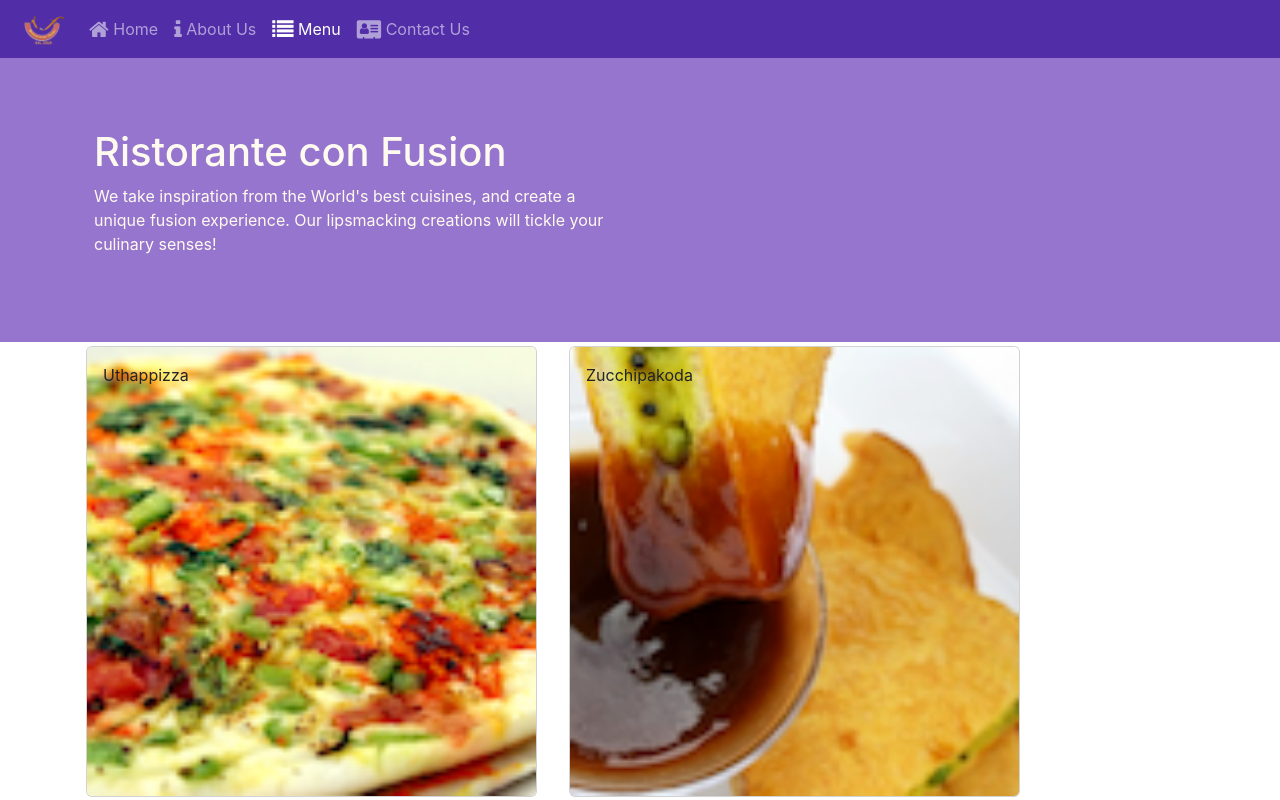
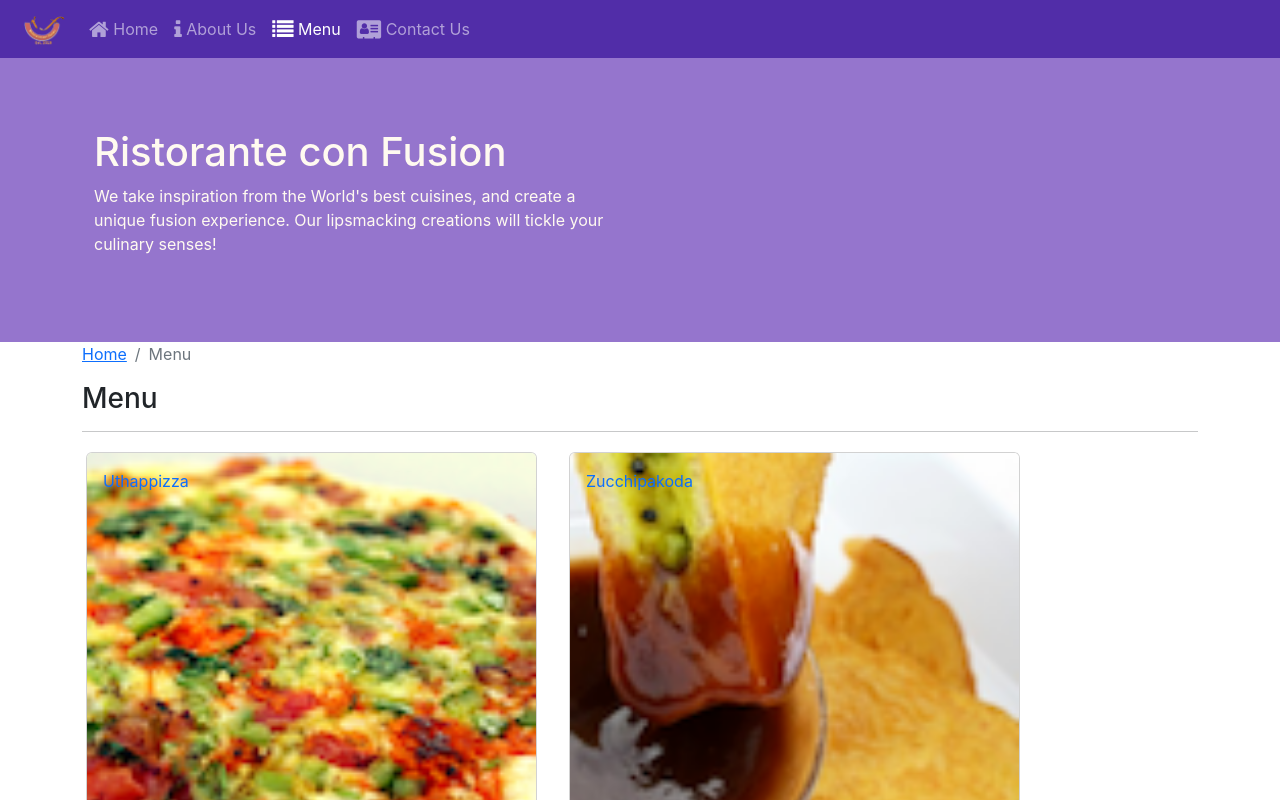
Before and after one commit to misaeljlo91/Inicios-React, a React (Create React App) app: page /menu in a window 1280 px wide. Shown: the top 800 px of the page. Built offline with nearby package versions, Linux system fonts and the light colour scheme.

Commit message:
Single Page Applications Part 2

```diff
--- a/src/components/ContactComponent.js
+++ b/src/components/ContactComponent.js
@@ -1,8 +1,22 @@
 import React from "react";
+import { Breadcrumb, BreadcrumbItem} from "reactstrap";
+import { Link } from "react-router-dom";
 
 function Contact(props) {
     return(
         <div className="container">
+            <div className="row">
+                <Breadcrumb>
+                    <BreadcrumbItem>
+                        <Link to="/home">Home</Link>
+                    </BreadcrumbItem>
+                    <BreadcrumbItem active>Contact Us</BreadcrumbItem>
+                </Breadcrumb>
+                <div className="col-12">
+                    <h3>Contact Us</h3>
+                    <hr/>
+                </div>
+            </div>
             <div className="row row-content">
                 <div className="col-12">
                 <h3>Location Information</h3>
--- a/src/components/DishDetailsComponent.js
+++ b/src/components/DishDetailsComponent.js
@@ -1,5 +1,6 @@
 import React from "react";
-import { Card, CardImg, CardText, CardBody, CardTitle } from "reactstrap";
+import { Card, CardImg, CardText, CardBody, CardTitle, Breadcrumb, BreadcrumbItem } from "reactstrap";
+import { Link } from "react-router-dom";
 import moment from "moment";
 
 function RenderDish({dish}) {
@@ -29,7 +30,7 @@
         const dishComment = comments.map((comment) => {
             return(
                 <div key={comment.id}>
-                    <h4>Comments</h4>
+
                     <div>
                         <p>{comment.comment}</p>
                         <p>-- {comment.author} - {moment(comment.date).format('ll')}</p>
@@ -51,11 +52,27 @@
         return(
             <div className="container">
                 <div className="row">
+                    <Breadcrumb>
+                        <BreadcrumbItem>
+                            <Link to="/home">Home</Link>
+                        </BreadcrumbItem>
+                        <BreadcrumbItem>
+                            <Link to="/menu">Menu</Link>
+                        </BreadcrumbItem>
+                        <BreadcrumbItem active>{props.dish.name}</BreadcrumbItem>
+                    </Breadcrumb>
+                    <div className="col-12">
+                        <h3>{props.dish.name}</h3>
+                        <hr/>
+                    </div>
+                </div>
+                <div className="row">
                     <div className="col-12 col-md-5 m-1">
                         <RenderDish dish={props.dish}/>
                     </div>
                     <div className="col-12 col-md-5 m-1">
-                        <RenderComments comments={props.dish.comments}/>
+                        <h4>Comments</h4>
+                        <RenderComments comments={props.comments}/>
                     </div>
                 </div>
             </div>
--- a/src/components/MainComponent.js
+++ b/src/components/MainComponent.js
@@ -34,12 +34,22 @@
             );
         }
 
+        const DishWithID = ({ match }) => {
+            return(
+                <DishDetails
+                    dish={this.state.dishes.filter((dish) => dish.id === parseInt(match.params.dishId, 10))}
+                    comments={this.state.comments.filter((comment => comment.dishId === parseInt(match.params.dishId, 10)))}
+                />
+            );
+        }
+
         return (
             <div>
                 <Header/>
                 <Switch>
                     <Route path='/home' component={HomePage}/>
                     <Route exact path='/menu' component={() => <Menu dishes={this.state.dishes}/>}/>
+                    <Route path='/menu/:dishId' component={DishWithID}/>
                     <Route exact path='/contactus' component={Contact}/>
                     <Redirect to='/home'/>
                 </Switch>
--- a/src/components/MenuComponent.js
+++ b/src/components/MenuComponent.js
@@ -1,13 +1,16 @@
 import React from "react";
-import { Card, CardImg, CardImgOverlay, CardTitle } from "reactstrap";
+import { Card, CardImg, CardImgOverlay, CardTitle, Breadcrumb,BreadcrumbItem } from "reactstrap";
+import { Link } from "react-router-dom";
 
 function RenderMenuItem({ dish }) {
     return(
         <Card>
-            <CardImg width="100%" src={dish.image} alt={dish.name}/>
-            <CardImgOverlay>
-                <CardTitle>{dish.name}</CardTitle>
-            </CardImgOverlay>
+            <Link to={`/menu/${dish.id}`}>
+                <CardImg width="100%" src={dish.image} alt={dish.name}/>
+                <CardImgOverlay>
+                    <CardTitle>{dish.name}</CardTitle>
+                </CardImgOverlay>
+            </Link>
         </Card>
     );
 }
@@ -24,6 +27,18 @@
     return(
         <div className="container">
             <div className="row">
+                <Breadcrumb>
+                    <BreadcrumbItem>
+                        <Link to="/home">Home</Link>
+                    </BreadcrumbItem>
+                    <BreadcrumbItem active>Menu</BreadcrumbItem>
+                </Breadcrumb>
+                <div className="col-12">
+                    <h3>Menu</h3>
+                    <hr/>
+                </div>
+            </div>
+            <div className="row">
                 {menu}
             </div>
         </div>
```
